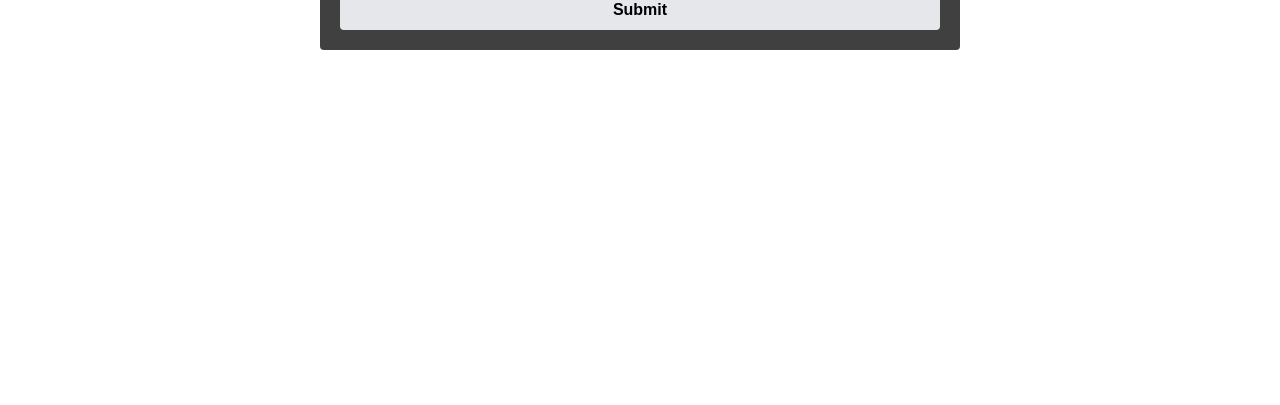
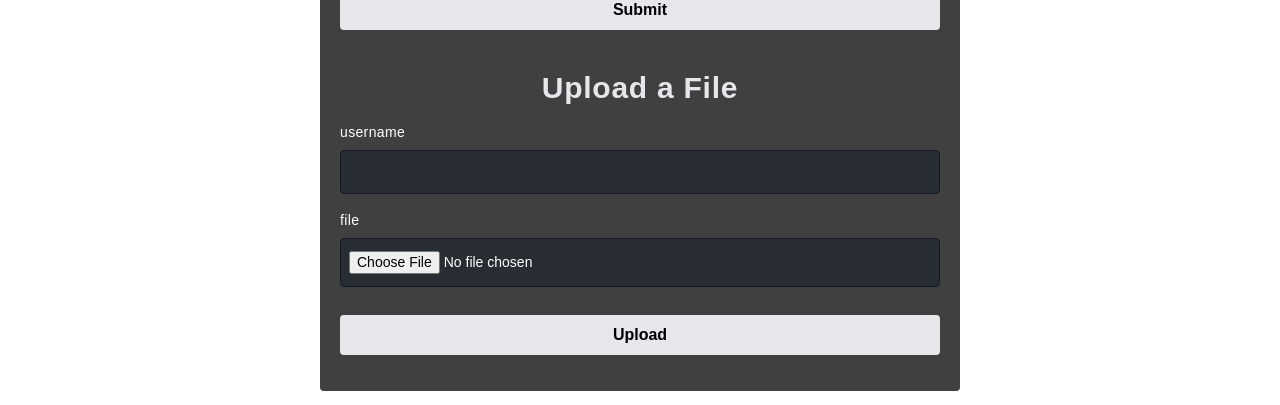
Before and after one commit to chenchihwang/chatwrapped, a React (Create React App) app in the folder frontend/: page /form in a window 1280 px wide. Shown: the part 524-929 px from the top of the page. Before the commit the page ends 800 px from the top, so only its background shows below. Built offline with nearby package versions, Linux system fonts and the light colour scheme; a web font is replaced by a local one.

Commit message:
UI changes

```diff
--- a/frontend/src/FormPage.js
+++ b/frontend/src/FormPage.js
@@ -71,6 +71,22 @@ function FormPage() {
       setIsSubmitted(true);
     } else {
       console.log("Form submission failed");
+    }
+  };
+
+  const handleFileUpload = async (event) => {
+    event.preventDefault();
+    const formData = new FormData();
+    formData.append('file', document.getElementById('fileInput').files[0]);
+    formData.append('username', document.getElementById('username').value);
+    const response = await fetch('/api/upload', {
+      method: 'POST',
+      body: formData
+    });
+    const result = await response.json();
+    alert(result.message);
+    if (result.user_data) {
+      document.getElementById('userData').innerText = JSON.stringify(result.user_data, null, 2);
     }
   };
 
@@ -172,6 +188,46 @@ function FormPage() {
                 Submit
               </button>
             </form>
+
+            <h1 className="block text-center tracking-wide text-gray-200 text-3xl font-semibold mb-4 mt-10">
+              Upload a File
+            </h1>
+            <form id="uploadForm" onSubmit={handleFileUpload} className="space-y-4" enctype="multipart/form-data">
+              <div className="w-full mb-6 md:mb-0">
+                <label className="block lowercase tracking-wide text-white text-sm mb-2">
+                  Username
+                </label>
+                <input
+                  className="appearance-none block w-full bg-gray-900 bg-opacity-50 text-white text-sm border border-gray-900 rounded py-3 px-2 mb-3 leading-tight focus:outline-none focus:border-gray-200"
+                  type="text"
+                  id="username"
+                  name="username"
+                  required
+                />
+              </div>
+
+              <div className="w-full mb-6 md:mb-0">
+                <label className="block lowercase tracking-wide text-white text-sm mb-2">
+                  File
+                </label>
+                <input
+                  className="appearance-none block w-full bg-gray-900 bg-opacity-50 text-white text-sm border border-gray-900 rounded py-3 px-2 mb-3 leading-tight focus:outline-none focus:border-gray-200"
+                  type="file"
+                  id="fileInput"
+                  name="file"
+                  required
+                />
+              </div>
+
+              <button
+                type="submit"
+                className="w-full bg-gray-200 text-black font-bold p-2 rounded"
+              >
+                Upload
+              </button>
+            </form>
+            <div id="response" className="text-white mt-4"></div>
+            <div id="userData" className="text-white mt-4"></div>
           </div>
         )}
       </div>
```
